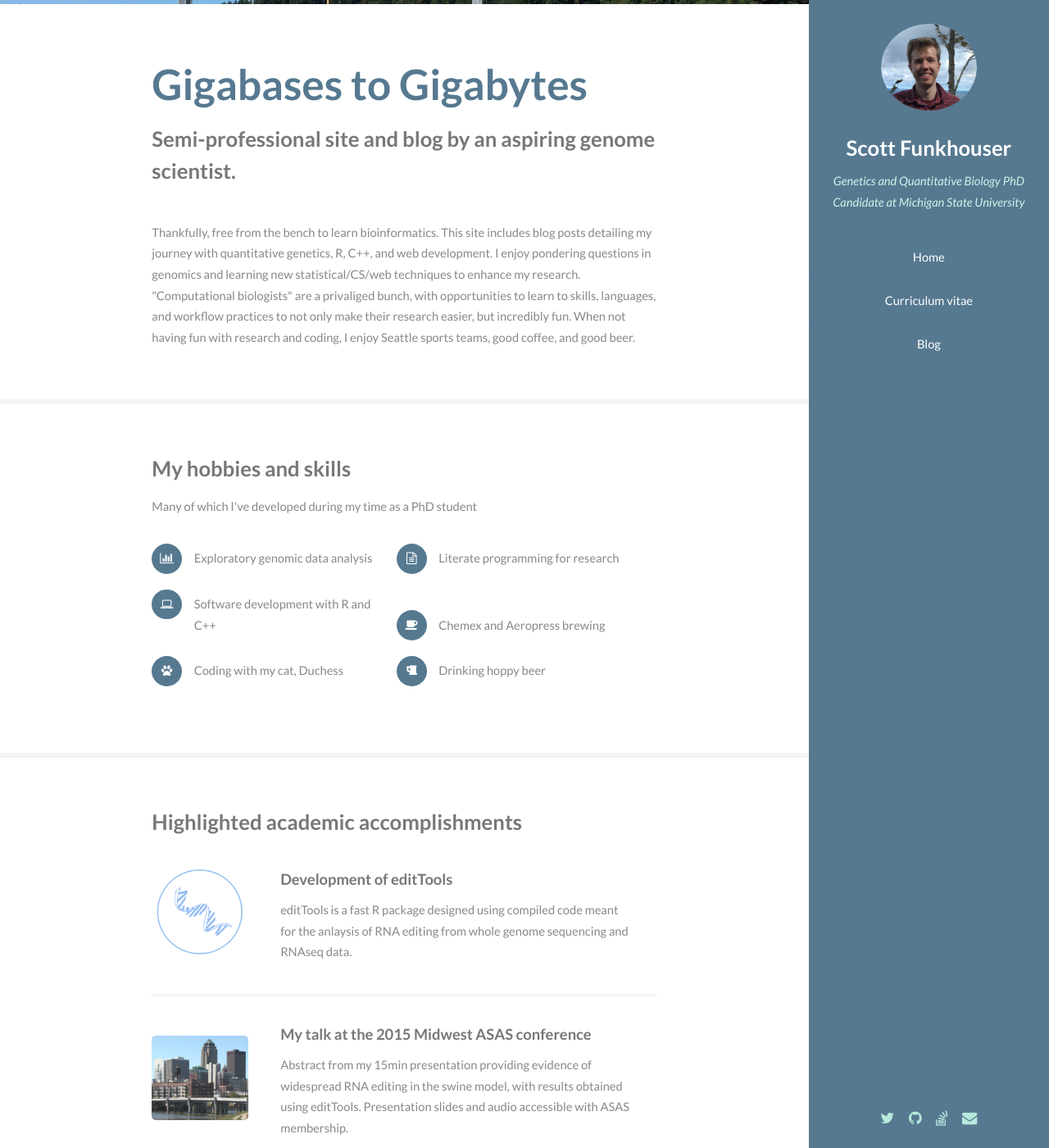
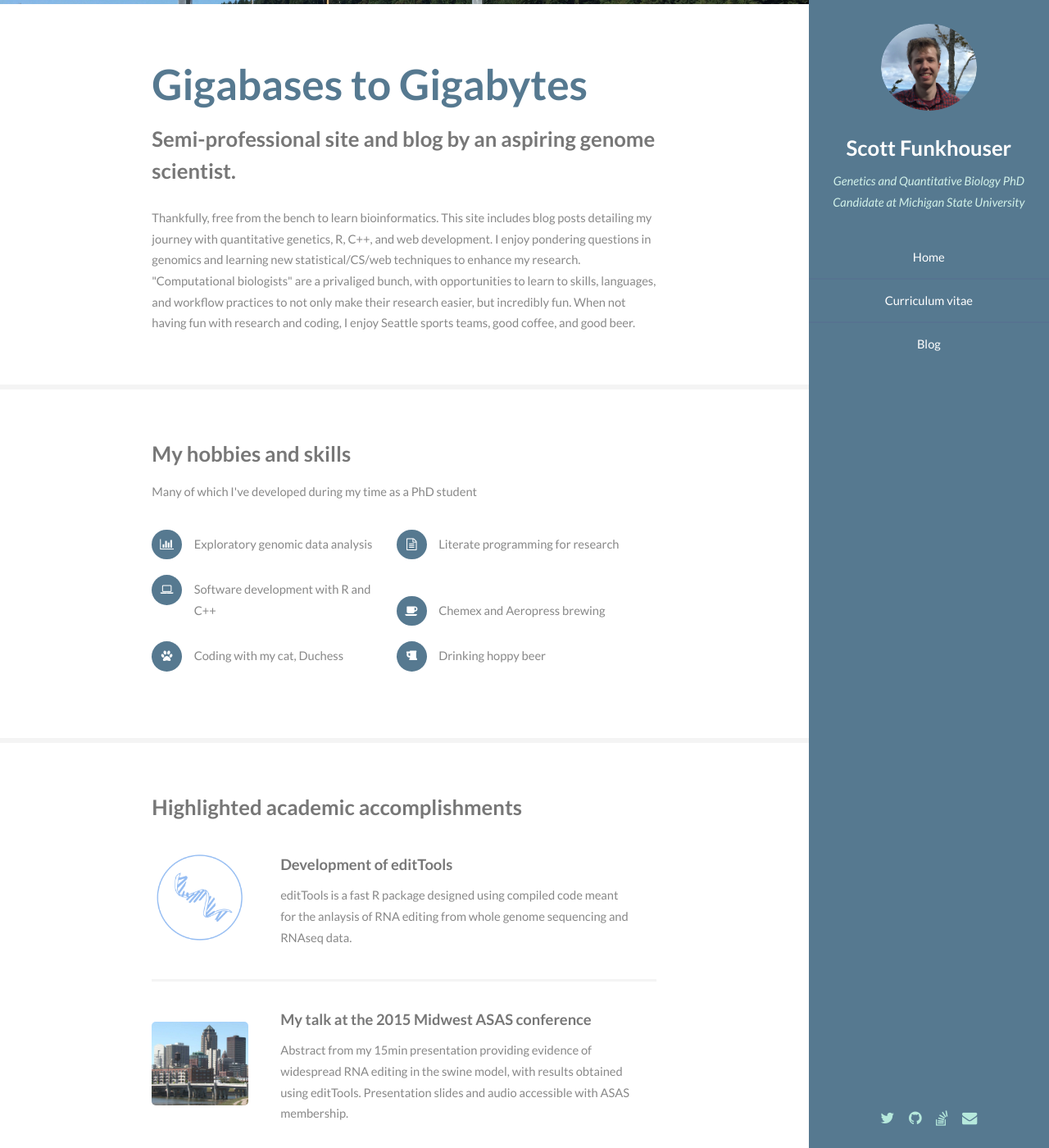
Before and after one commit to funkhou9/blog, a Jekyll site: the page built from index.html, in a window 1280 px wide and 1400 px high, scrolled down 215 px. Shown: the whole window at 82% size. Built offline with Jekyll 4.4.1, drawn with Linux system fonts in a browser that asks for light colours.

Commit message:
change margins in header

```diff
--- a/css/style.css
+++ b/css/style.css
@@ -171,7 +171,7 @@
 	header p {
 		color: #aaa;
 		position: relative;
-		margin: 0 0 1.6875em 0;
+		margin: 0 0 1em 0;
 	}
 
 	header h2 + p {
```
